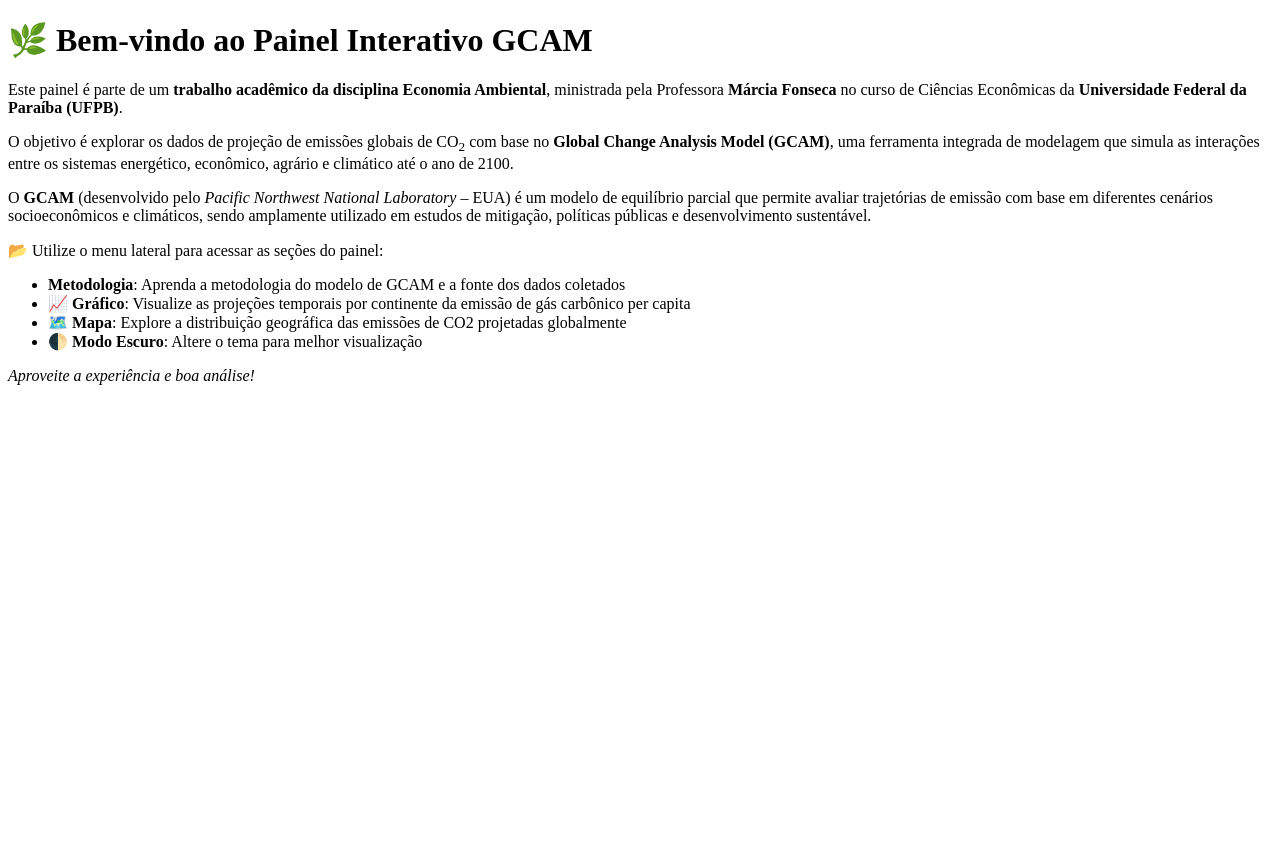
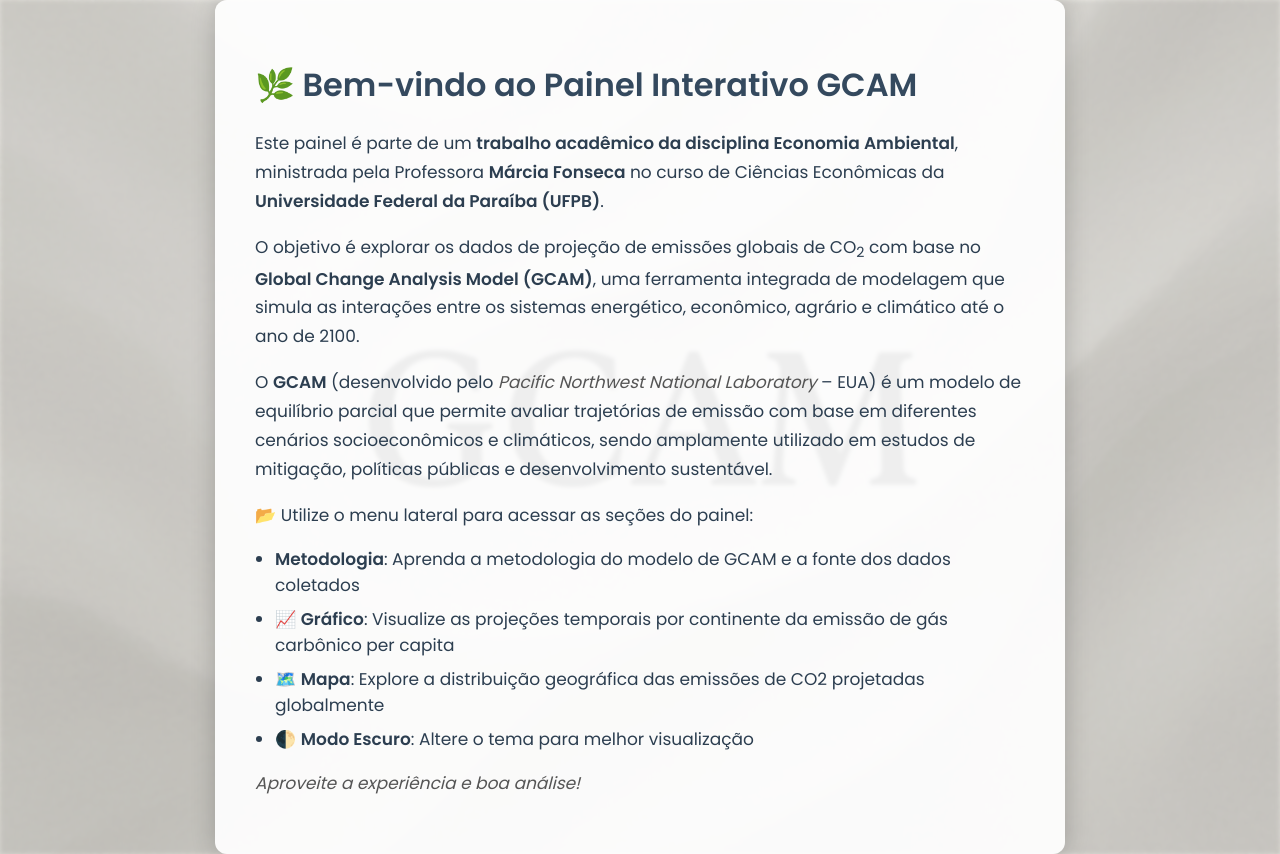
Before and after one commit to evituu/mapa-gcam, a plain HTML site: page apresentacao.html in a window 1280 px wide. Before the commit the page ends 800 px from the top, so only its background shows below. Drawn offline with Linux system fonts and the light colour scheme.

```diff
--- a/apresentacao.html
+++ b/apresentacao.html
@@ -6,7 +6,78 @@
   <link href="https://fonts.googleapis.com/css2?family=Poppins:wght@400;600&display=swap" rel="stylesheet">
 
   <style>
-    /* ... existing code ... */
+    * {
+      box-sizing: border-box;
+    }
+
+    body {
+      font-family: 'Poppins', sans-serif;
+      margin: 0;
+      padding: 0;
+      color: #2c3e50;
+      background-image: url('gcam.png');
+      background-size: cover;
+      background-position: center;
+      background-repeat: no-repeat;
+      min-height: 100vh;
+      backdrop-filter: brightness(0.9) blur(2px); /* leve escurecimento + blur */
+      display: flex;
+      align-items: center;
+      justify-content: center;
+    }
+
+    .container {
+      background-color: rgba(255, 255, 255, 0.92);
+      padding: 40px;
+      max-width: 850px;
+      border-radius: 12px;
+      box-shadow: 0 0 25px rgba(0, 0, 0, 0.2);
+    }
+
+    h1 {
+      color: #34495e;
+      margin-bottom: 20px;
+      font-size: 32px;
+    }
+
+    p {
+      line-height: 1.7;
+      font-size: 17px;
+      margin-bottom: 16px;
+    }
+
+    ul {
+      margin-top: 10px;
+      font-size: 17px;
+      padding-left: 20px;
+    }
+
+    li {
+      margin-bottom: 8px;
+    }
+
+    strong {
+      color: #2c3e50;
+    }
+
+    em {
+      color: #555;
+    }
+
+    @media (max-width: 768px) {
+      .container {
+        padding: 25px;
+        margin: 20px;
+      }
+
+      h1 {
+        font-size: 24px;
+      }
+
+      p, ul {
+        font-size: 15px;
+      }
+    }
   </style>
 </head>
 <body>
```
